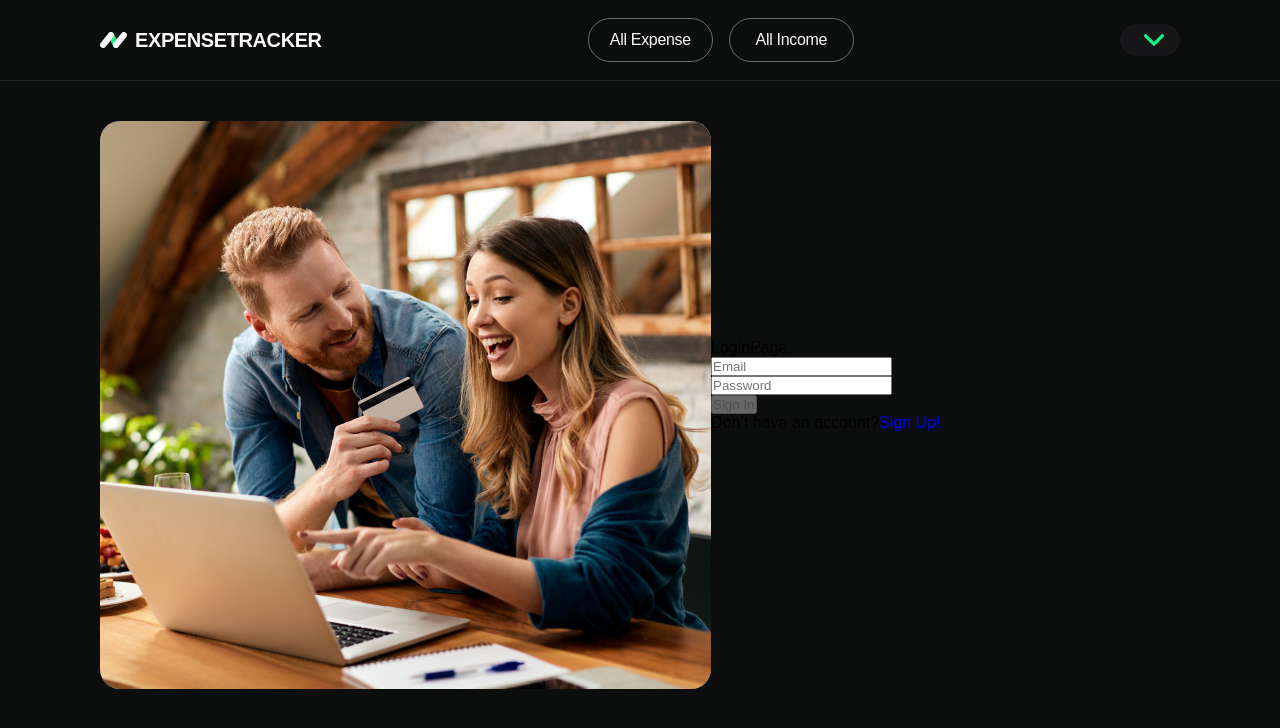
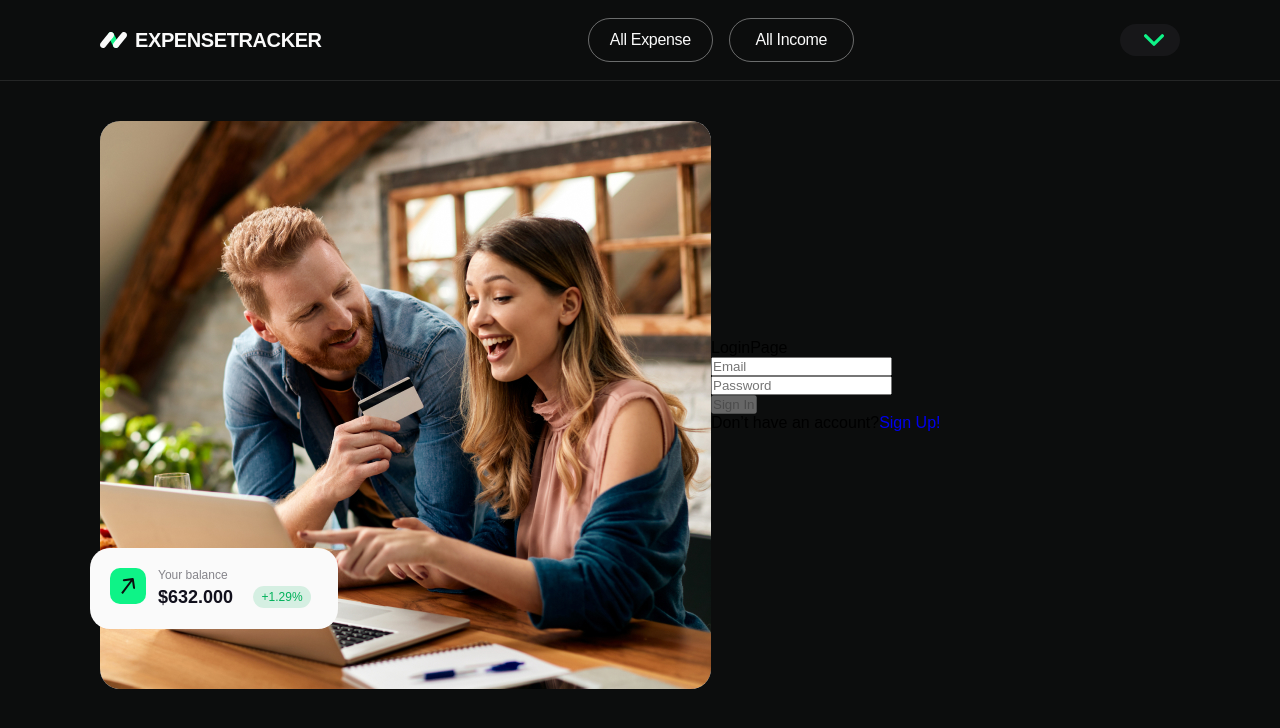
Before and after one commit to nadiyniy/money_makers, a React (Create React App) app: page /money_makers/login in a window 1280 px wide. Shown: the top 728 px of the page. Built offline with nearby package versions, Linux system fonts and the light colour scheme.

Commit message:
styles for mobile

```diff
--- a/src/components/svgs/index.js
+++ b/src/components/svgs/index.js
@@ -1,5 +1,6 @@
 export { ReactComponent as UserAvatarIcon } from './icons/user-avatar.svg';
 export { ReactComponent as CloseIcon } from './icons/close.svg';
+export { ReactComponent as ArrowRightUpIcon } from './icons/Arrow 15.svg';
 
 // export { ReactComponent as  } from './icons/';
 // export { ReactComponent as  } from './icons/';
--- a/src/shared/BgImageWrapper/BgImageWrapper.jsx
+++ b/src/shared/BgImageWrapper/BgImageWrapper.jsx
@@ -1,7 +1,12 @@
+import DecorationTab from 'shared/DecorationTab/DecorationTab';
 import { StyledBgImageWrapper } from './BgImageWrapper.styled';
 
 const BgImageWrapper = () => {
-  return <StyledBgImageWrapper />;
+  return (
+    <StyledBgImageWrapper>
+      <DecorationTab />
+    </StyledBgImageWrapper>
+  );
 };
 
 export default BgImageWrapper;
--- a/src/shared/BgImageWrapper/BgImageWrapper.styled.js
+++ b/src/shared/BgImageWrapper/BgImageWrapper.styled.js
@@ -4,6 +4,7 @@ import { homeImages } from 'images/home/home-images';
 const { img1Desk, img2Desk, img1Mob, img2Mob, img1Tab, img2Tab } = homeImages;
 
 export const StyledBgImageWrapper = styled.div`
+  position: relative;
   width: 335px;
   height: 381px;
   margin-top: 40px;
--- /dev/null
+++ b/src/shared/DecorationTab/DecorationTab.jsx
@@ -0,0 +1,22 @@
+import React from 'react';
+import { Amount, Flex, IconWrapper, Percent, StyledDecorationTab, Text } from './DecorationTab.styled';
+import { ArrowRightUpIcon } from 'components/svgs';
+
+const DecorationTab = () => {
+  return (
+    <StyledDecorationTab>
+      <IconWrapper>
+        <ArrowRightUpIcon />
+      </IconWrapper>
+      <div>
+        <Text>Your balance</Text>
+        <Flex>
+          <Amount>$632.000</Amount>
+          <Percent>+1.29%</Percent>
+        </Flex>
+      </div>
+    </StyledDecorationTab>
+  );
+};
+
+export default DecorationTab;
--- /dev/null
+++ b/src/shared/DecorationTab/DecorationTab.styled.js
@@ -0,0 +1,63 @@
+import styled from 'styled-components';
+
+export const StyledDecorationTab = styled.div`
+  position: absolute;
+  left: -10px;
+  bottom: 60px;
+
+  display: flex;
+  /* justify-content: space-between; */
+  /* align-items: ; */
+  gap: 12px;
+
+  width: 248px;
+  height: 81px;
+  padding: 20px;
+  border-radius: 20px;
+
+  background: var(--white-color);
+`;
+
+export const IconWrapper = styled.div`
+  display: flex;
+  justify-content: center;
+  align-items: center;
+
+  width: 36px;
+  height: 36px;
+  border-radius: 10px;
+  background: var(--primary-color);
+`;
+
+export const Flex = styled.div`
+  display: flex;
+  justify-content: center;
+  align-items: center;
+  gap: 20px;
+`;
+
+export const Text = styled.p`
+  margin-bottom: 4px;
+  color: rgba(17, 16, 28, 0.5);
+  font-size: 12px;
+`;
+
+export const Amount = styled.p`
+  color: #11101c;
+
+  font-size: 18px;
+  font-weight: 700;
+`;
+
+export const Percent = styled.p`
+  display: flex;
+  justify-content: center;
+  align-items: center;
+  width: 58px;
+  height: 22px;
+  color: var(--primary-text-color);
+  background: rgba(2, 177, 90, 0.15);
+  border-radius: 13px;
+
+  font-size: 12px;
+`;
```
